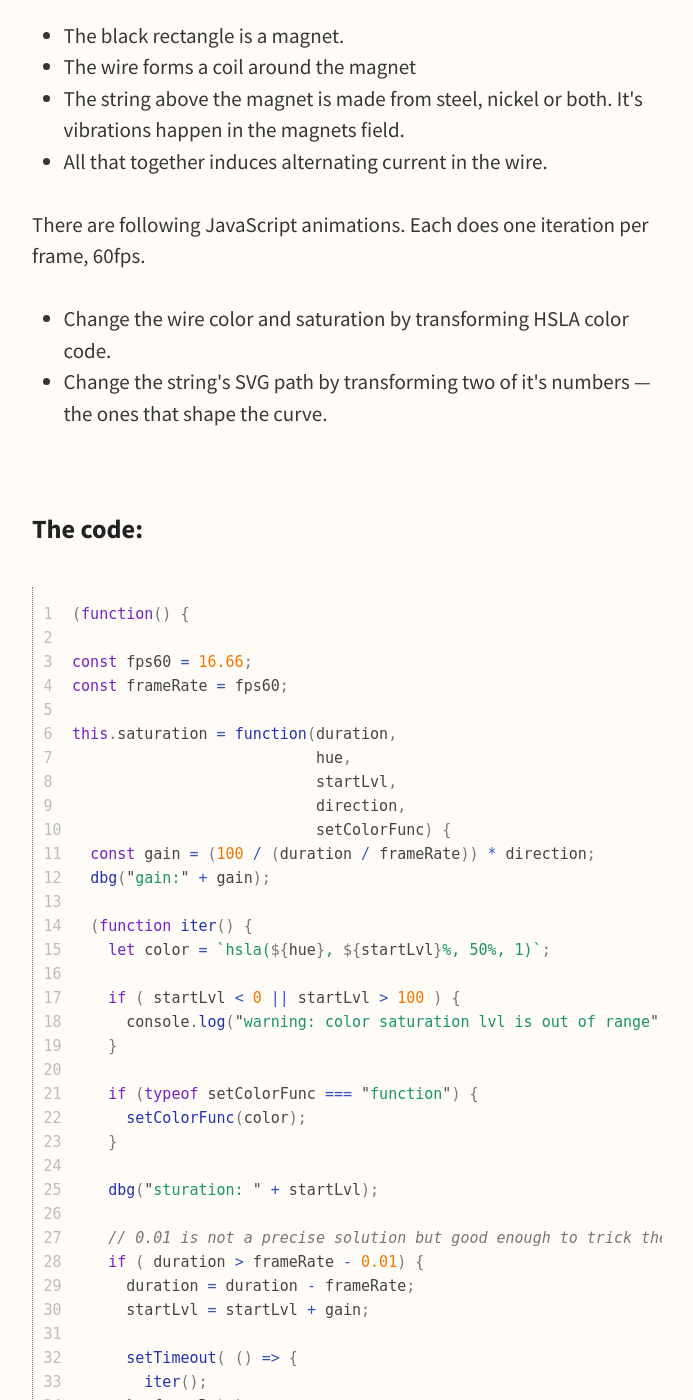
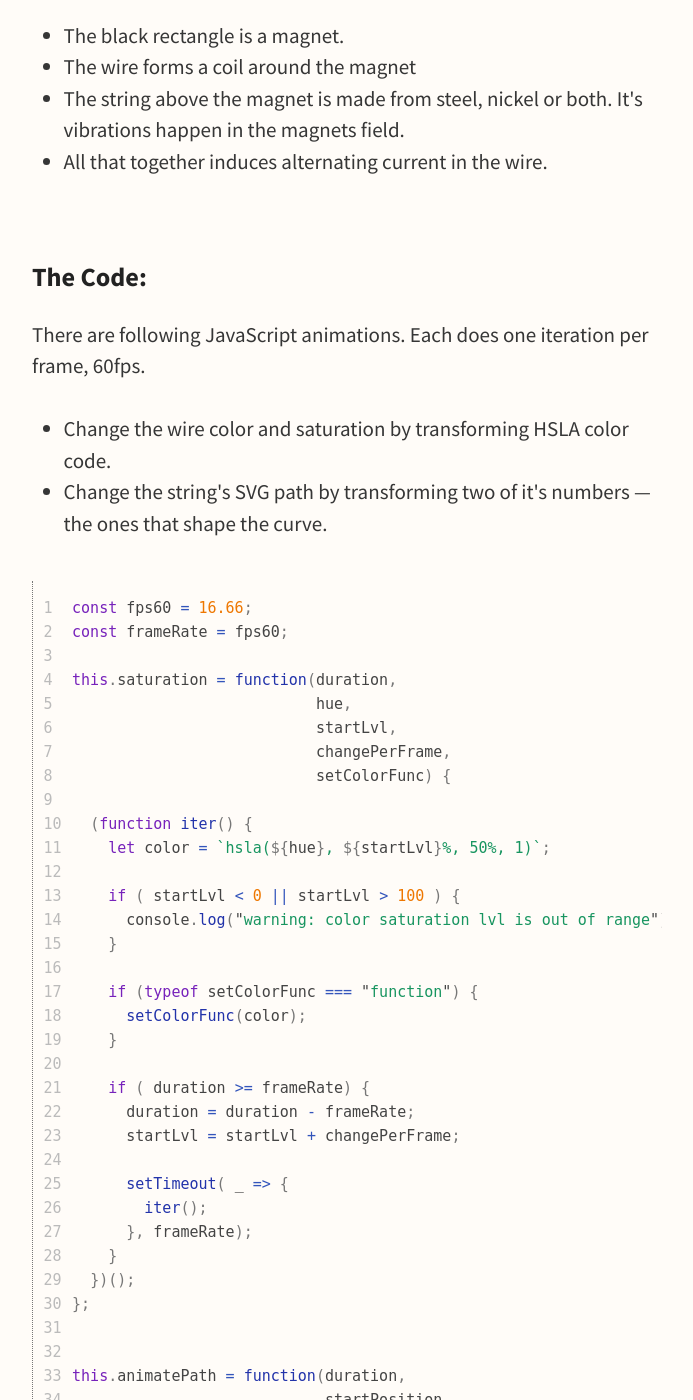
Before and after one commit to bart747/bart747, a Jekyll site: the page built from projects/60fps/index.html, in a window 1280 px wide and 1400 px high, scrolled down 870 px. Shown: the whole window, without its empty margins (293-986 px from the left). Built offline with Jekyll 4.4.1, drawn with Linux system fonts in a browser that asks for light colours; comment, search, counter and statistics services are not loaded; some of the changed text lies outside the part shown.

Commit message:
rewrite description text parts of '60fps' project

```diff
--- a/projects/60fps/index.html
+++ b/projects/60fps/index.html
@@ -34,7 +34,10 @@ title: JS Animation Script + SVG Graph in 60fps
       All that together induces alternating current in the wire.
     </li>
   </ul>
+</section>
 
+<section>
+  <h2>The Code:</h2>
   <p>
     There are following JavaScript animations. Each does one iteration per
     frame, 60fps.
@@ -51,15 +54,9 @@ title: JS Animation Script + SVG Graph in 60fps
       </li>
     </ul>
   </p>
-</section>
 
-<section>
-
-<h2>The code:</h2>
 
 {% highlight js linenos %}
-
-(function() {
 
 const fps60 = 16.66;
 const frameRate = fps60;
@@ -67,10 +64,8 @@ const frameRate = fps60;
 this.saturation = function(duration,
                            hue,
                            startLvl,
-                           direction,
+                           changePerFrame,
                            setColorFunc) {
-  const gain = (100 / (duration / frameRate)) * direction;
-  dbg("gain:" + gain);
 
   (function iter() {
     let color = `hsla(${hue}, ${startLvl}%, 50%, 1)`;
@@ -83,18 +78,15 @@ this.saturation = function(duration,
       setColorFunc(color);
     }
 
-    dbg("sturation: " + startLvl);
+    if ( duration >= frameRate) {
+      duration = duration - frameRate;
+      startLvl = startLvl + changePerFrame;
 
-    // 0.01 is not a precise solution but good enough to trick the eye
-    if ( duration > frameRate - 0.01) {
-      duration = duration - frameRate;
-      startLvl = startLvl + gain;
-
-      setTimeout( () => {
+      setTimeout( _ => {
         iter();
       }, frameRate);
     }
-  }());
+  })();
 };
 
 
@@ -103,33 +95,28 @@ this.animatePath = function(duration,
                             pxPerFrame,
                             direction,
                             setPathFunc) {
+
   (function iter() {
 
     if (typeof setPathFunc === "function") {
       setPathFunc(startPosition);
     }
 
-    dbg("path position: " + startPosition);
-
-    if ( duration > frameRate - 0.01) {
+    if ( duration >= frameRate) {
       duration = duration - frameRate;
       startPosition = startPosition + (pxPerFrame * direction);
 
-      setTimeout( () => {
+      setTimeout( _ => {
         iter();
       }, frameRate);
     }
-  }());
+  })();
 };
-
-})();
 {% endhighlight %}
 
 
 <h2>Debugging Helper</h2>
 {% highlight js %}
-
-(function() {
 
 dbgIsOn = true;
 this.dbg = (msg1, msg2, msg3) => {
@@ -140,8 +127,6 @@ this.dbg = (msg1, msg2, msg3) => {
   }
 };
 
-}());
-
 {% endhighlight %}
 
 </section>
--- a/projects/60fps/js/dist/bundle.js
+++ b/projects/60fps/js/dist/bundle.js
@@ -152,7 +152,7 @@
 	      duration = duration - frameRate;
 	      startLvl = startLvl + changePerFrame;
 
-	      setTimeout( () => {
+	      setTimeout( _ => {
 	        iter();
 	      }, frameRate);
 	    }
@@ -178,7 +178,7 @@
 	      duration = duration - frameRate;
 	      startPosition = startPosition + (pxPerFrame * direction);
 
-	      setTimeout( () => {
+	      setTimeout( _ => {
 	        iter();
 	      }, frameRate);
 	    }
--- a/projects/60fps/js/myscripts/animations.js
+++ b/projects/60fps/js/myscripts/animations.js
@@ -29,7 +29,7 @@ this.saturation = function(duration,
       duration = duration - frameRate;
       startLvl = startLvl + changePerFrame;
 
-      setTimeout( () => {
+      setTimeout( _ => {
         iter();
       }, frameRate);
     }
@@ -55,7 +55,7 @@ this.animatePath = function(duration,
       duration = duration - frameRate;
       startPosition = startPosition + (pxPerFrame * direction);
 
-      setTimeout( () => {
+      setTimeout( _ => {
         iter();
       }, frameRate);
     }
```
